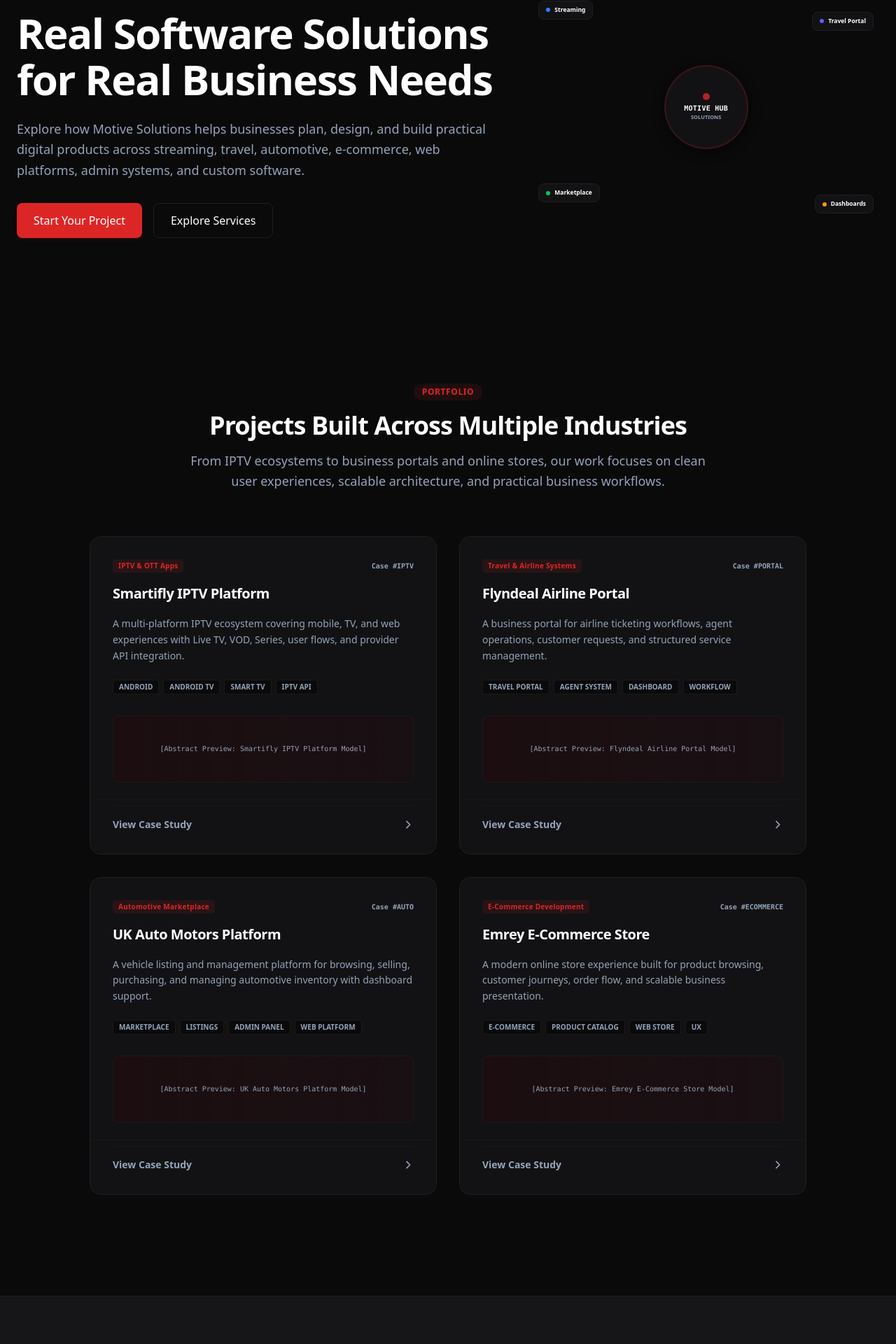
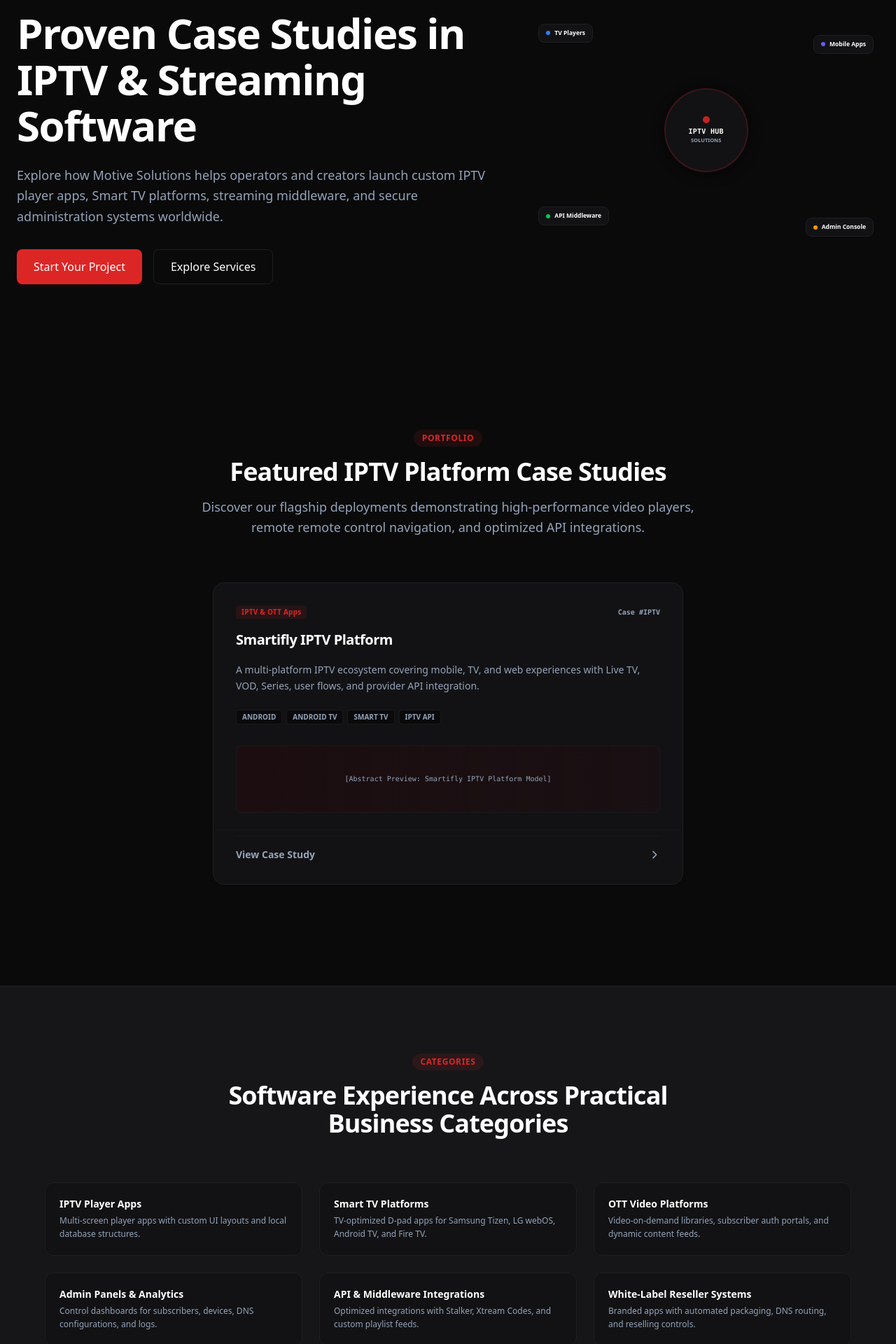
Before and after one commit to motivesolutionss/smartifly-smf, a Next.js app: page /case-studies in a window 1280 px wide. Shown: the part 227-2147 px from the top of the page at 70% size. Built offline with nearby package versions, Linux system fonts and the light colour scheme.

Commit message:
fix: remove non-IPTV projects from case studies and update copy

```diff
--- a/src/app/(site)/case-studies/page.tsx
+++ b/src/app/(site)/case-studies/page.tsx
@@ -10,8 +10,8 @@ import { Card, CardHeader, CardTitle, CardDescription, CardFooter } from "@/comp
 import Button from "@/components/ui/Button";
 
 export const metadata = getMetadata({
-  title: "Case Studies",
-  description: "Explore Motive Solutions case studies across IPTV platforms, airline portals, automotive marketplaces, e-commerce stores, admin panels, and custom software solutions.",
+  title: "Case Studies | IPTV & Streaming Software",
+  description: "Explore Motive Solutions case studies demonstrating how we design, build, and deploy high-performance IPTV ecosystems and custom streaming apps.",
   path: "/case-studies",
 });
 
@@ -24,29 +24,29 @@ const CaseStudiesHeroVisual = () => (
     {/* Central Projects Node */}
     <div className="w-[120px] h-[120px] rounded-full bg-white border-2 border-primary/20 flex flex-col items-center justify-center text-center shadow-soft z-20">
       <span className="w-2.5 h-2.5 rounded-full bg-primary mb-1 animate-pulse" />
-      <span className="text-[10px] font-black text-foreground tracking-wide uppercase font-mono">Motive Hub</span>
+      <span className="text-[10px] font-black text-foreground tracking-wide uppercase font-mono">IPTV Hub</span>
       <span className="text-[7.5px] text-muted-foreground uppercase font-bold">Solutions</span>
     </div>
 
     {/* Project Cards */}
     <div className="absolute top-2 left-2 bg-white border border-border rounded-lg px-2.5 py-1.5 shadow-xs z-10 flex items-center gap-1.5">
       <span className="w-1.5 h-1.5 rounded-full bg-blue-500" />
-      <span className="text-[8.5px] font-bold text-foreground">Streaming</span>
+      <span className="text-[8.5px] font-bold text-foreground">TV Players</span>
     </div>
 
     <div className="absolute top-6 right-2 bg-white border border-border rounded-lg px-2.5 py-1.5 shadow-xs z-10 flex items-center gap-1.5">
       <span className="w-1.5 h-1.5 rounded-full bg-indigo-500" />
-      <span className="text-[8.5px] font-bold text-foreground">Travel Portal</span>
+      <span className="text-[8.5px] font-bold text-foreground">Mobile Apps</span>
     </div>
 
     <div className="absolute bottom-6 left-2 bg-white border border-border rounded-lg px-2.5 py-1.5 shadow-xs z-10 flex items-center gap-1.5">
       <span className="w-1.5 h-1.5 rounded-full bg-green-500" />
-      <span className="text-[8.5px] font-bold text-foreground">Marketplace</span>
+      <span className="text-[8.5px] font-bold text-foreground">API Middleware</span>
     </div>
 
     <div className="absolute bottom-2 right-2 bg-white border border-border rounded-lg px-2.5 py-1.5 shadow-xs z-10 flex items-center gap-1.5">
       <span className="w-1.5 h-1.5 rounded-full bg-amber-500" />
-      <span className="text-[8.5px] font-bold text-foreground">Dashboards</span>
+      <span className="text-[8.5px] font-bold text-foreground">Admin Console</span>
     </div>
 
     {/* SVG Connector Lines */}
@@ -61,12 +61,12 @@ const CaseStudiesHeroVisual = () => (
 
 export default function CaseStudiesPage() {
   const industries = [
-    { name: "IPTV & OTT Platforms", desc: "Multi-screen player applications and provider API integrations." },
-    { name: "Travel & Airline Portals", desc: "Centralized reservation dashboards and ticketing operational tools." },
-    { name: "Automotive Marketplaces", desc: "Responsive listing portals and structured inventory management." },
-    { name: "E-Commerce Stores", desc: "Highly conversion-focused storefront architectures and checkout rules." },
-    { name: "Admin Panels & Dashboards", desc: "Role-based admin panels, notifications, and analytics centers." },
-    { name: "Custom Business Software", desc: "Tailored automation workflows, system middleware, and integrations." }
+    { name: "IPTV Player Apps", desc: "Multi-screen player apps with custom UI layouts and local database structures." },
+    { name: "Smart TV Platforms", desc: "TV-optimized D-pad apps for Samsung Tizen, LG webOS, Android TV, and Fire TV." },
+    { name: "OTT Video Platforms", desc: "Video-on-demand libraries, subscriber auth portals, and dynamic content feeds." },
+    { name: "Admin Panels & Analytics", desc: "Control dashboards for subscribers, devices, DNS configurations, and logs." },
+    { name: "API & Middleware Integrations", desc: "Optimized integrations with Stalker, Xtream Codes, and custom playlist feeds." },
+    { name: "White-Label Reseller Systems", desc: "Branded apps with automated packaging, DNS routing, and reselling controls." }
   ];
 
   const steps = [
@@ -88,10 +88,10 @@ export default function CaseStudiesPage() {
               Case Studies
             </Badge>
             <h1 className="text-4xl md:text-5xl lg:text-6xl font-extrabold tracking-tight text-foreground leading-[1.1] mb-6">
-              Real Software Solutions for Real Business Needs
+              Proven Case Studies in IPTV & Streaming Software
             </h1>
             <p className="text-base md:text-lg text-muted-foreground leading-relaxed max-w-2xl mb-8">
-              Explore how Motive Solutions helps businesses plan, design, and build practical digital products across streaming, travel, automotive, e-commerce, web platforms, admin systems, and custom software.
+              Explore how Motive Solutions helps operators and creators launch custom IPTV player apps, Smart TV platforms, streaming middleware, and secure administration systems worldwide.
             </p>
             <div className="flex flex-wrap gap-4 w-full sm:w-auto">
               <Button href={ROUTES.CONTACT} size="lg" className="w-full sm:w-auto">
@@ -112,13 +112,13 @@ export default function CaseStudiesPage() {
       <Section variant="default" id="featured-projects">
         <Container>
           <SectionHeader
-            title="Projects Built Across Multiple Industries"
+            title="Featured IPTV Platform Case Studies"
             eyebrow="Portfolio"
-            description="From IPTV ecosystems to business portals and online stores, our work focuses on clean user experiences, scalable architecture, and practical business workflows."
+            description="Discover our flagship deployments demonstrating high-performance video players, remote remote control navigation, and optimized API integrations."
             align="center"
           />
 
-          <div className="grid grid-cols-1 md:grid-cols-2 gap-8 max-w-5xl mx-auto mb-12">
+          <div className="max-w-2xl mx-auto mb-12">
             {CASE_STUDIES.map((study) => (
               <Card
                 key={study.id}
@@ -183,7 +183,7 @@ export default function CaseStudiesPage() {
         <Container>
           <SectionHeader
             title="Software Experience Across Practical Business Categories"
-            eyebrow="Industries"
+            eyebrow="Categories"
             align="center"
           />
 
@@ -257,7 +257,7 @@ export default function CaseStudiesPage() {
             </div>
 
             <span className="block text-xs font-semibold text-muted-foreground uppercase tracking-widest leading-relaxed max-w-xl mx-auto">
-              Custom IPTV & OTT apps • Smart TV platforms • web portals • admin panels • business software
+              Custom IPTV & OTT apps • Smart TV platforms • Web Players • Admin Panels • IPTV Middleware
             </span>
           </div>
         </Container>
--- a/src/data/case-studies.ts
+++ b/src/data/case-studies.ts
@@ -19,58 +19,4 @@ export const CASE_STUDIES: CaseStudyItem[] = [
     tags: ["Android", "Android TV", "Smart TV", "IPTV API"],
     featured: true
   },
-  {
-    id: "flyndeal-portal",
-    title: "Flyndeal Airline Portal",
-    slug: "flyndeal-airline-portal",
-    client: "Flyndeal Aviation",
-    industry: "Travel & Airline Systems",
-    summary: "A business portal for airline ticketing workflows, agent operations, customer requests, and structured service management.",
-    challenge: "Unifying flight reservation search APIs, ticketing agents control layouts, and live ticket statuses into one centralized interface.",
-    solution: "We engineered a clean dashboard portal using Next.js, integrating travel booking database microservices and real-time support alert triggers.",
-    results: [
-      "Optimized load speeds by 40% using server-side caching",
-      "Simplified reservation flows for 500+ global ticketing agents",
-      "Secure role-based permissions framework for operations administrators"
-    ],
-    imagePath: "/images/case-studies/flyndeal.jpg",
-    tags: ["Travel Portal", "Agent System", "Dashboard", "Workflow"],
-    featured: true
-  },
-  {
-    id: "uk-auto-motors",
-    title: "UK Auto Motors Platform",
-    slug: "uk-auto-motors-platform",
-    client: "UK Auto Group",
-    industry: "Automotive Marketplace",
-    summary: "A vehicle listing and management platform for browsing, selling, purchasing, and managing automotive inventory with dashboard support.",
-    challenge: "Handling large media uploads for vehicle images, inventory filters, and private dealer analytics charts.",
-    solution: "We deployed a fast catalog web application with CDN image resizing filters and detailed automotive seller dashboard forms.",
-    results: [
-      "Sub-second catalog loading with advanced facets search filters",
-      "Secure payment checkout gateway for dealer subscription renewals",
-      "Dynamic reporting chart modules for vehicle traffic and inquiries"
-    ],
-    imagePath: "/images/case-studies/uk-auto.jpg",
-    tags: ["Marketplace", "Listings", "Admin Panel", "Web Platform"],
-    featured: true
-  },
-  {
-    id: "emrey-ecommerce",
-    title: "Emrey E-Commerce Store",
-    slug: "emrey-ecommerce-store",
-    client: "Emrey Retail Group",
-    industry: "E-Commerce Development",
-    summary: "A modern online store experience built for product browsing, customer journeys, order flow, and scalable business presentation.",
-    challenge: "Creating a highly conversion-focused, lightning-fast shopping cart layout that works flawlessly on slow mobile web connections.",
-    solution: "We designed a lightweight static-generated web storefront, utilizing pre-fetched shopping carts and clean responsive checkout forms.",
-    results: [
-      "98/100 Google Lighthouse performance score on mobile web",
-      "Simplified multi-step shopping cart checkout process under 10 seconds",
-      "Integration with automated inventory sync databases"
-    ],
-    imagePath: "/images/case-studies/emrey.jpg",
-    tags: ["E-Commerce", "Product Catalog", "Web Store", "UX"],
-    featured: true
-  }
 ];
--- a/src/sections/home/CaseStudiesSection.tsx
+++ b/src/sections/home/CaseStudiesSection.tsx
@@ -13,14 +13,14 @@ export default function CaseStudiesSection() {
     <Section variant="default" id="homepage-case-studies">
       <Container>
         <SectionHeader
-          title="Software Solutions Built for Real Business Needs"
-          eyebrow="Case Studies"
-          description="From streaming apps to business portals and e-commerce systems, Motive Solutions helps companies launch digital products that are practical, scalable, and built around their operations."
+          title="Proven IPTV Software Success"
+          eyebrow="Case Study"
+          description="Discover how we design, build, and deploy high-performance streaming platforms, featuring our flagship multi-screen deployment case study."
           align="center"
         />
 
-        {/* Case Studies 2x2 Grid */}
-        <div className="grid grid-cols-1 md:grid-cols-2 gap-8 max-w-5xl mx-auto mb-16">
+        {/* Centered Case Study Card */}
+        <div className="max-w-2xl mx-auto mb-16">
           {CASE_STUDIES.map((study) => (
             <Card
               key={study.id}
@@ -82,17 +82,17 @@ export default function CaseStudiesSection() {
         {/* Small CTA Card below Case Studies */}
         <div className="max-w-3xl mx-auto p-8 rounded-2xl bg-slate-50 border border-border text-center shadow-xs">
           <h3 className="text-xl font-bold text-foreground mb-2">
-            Have a similar project in mind?
+            Have a similar streaming project in mind?
           </h3>
           <p className="text-sm text-muted-foreground leading-relaxed mb-6 max-w-xl mx-auto">
-            Share your requirements and we will help you plan the right software solution for your business.
+            Share your requirements and we will help you plan the right player apps, API integrations, or white-label solutions for your streaming operations.
           </p>
           <div className="flex flex-wrap justify-center gap-4">
             <Button href={ROUTES.CONTACT}>
               Start a Project
             </Button>
             <Button href={ROUTES.CASE_STUDIES.ROOT} variant="outline">
-              View All Case Studies
+              View Case Study Detail
             </Button>
           </div>
         </div>
```
